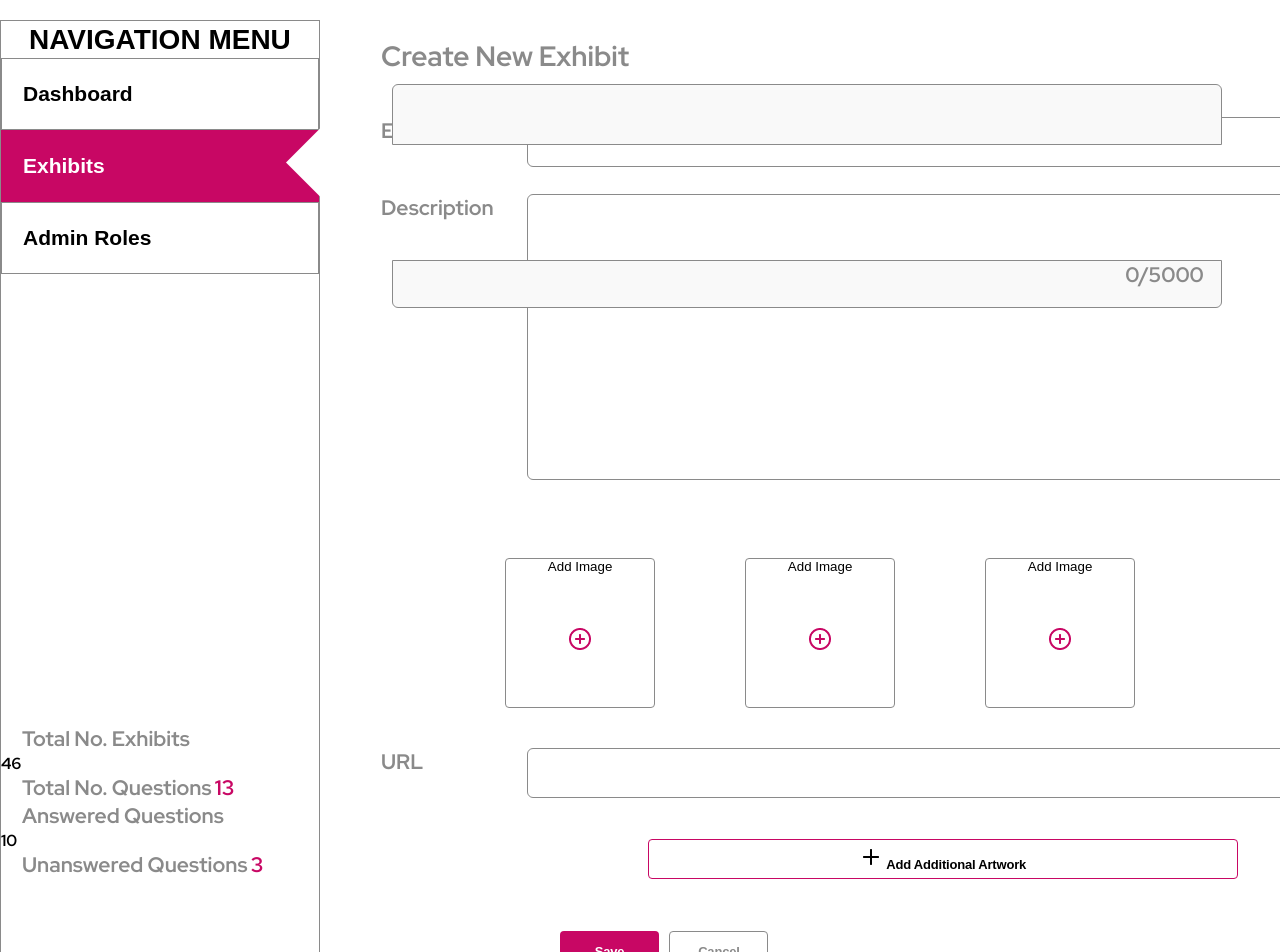
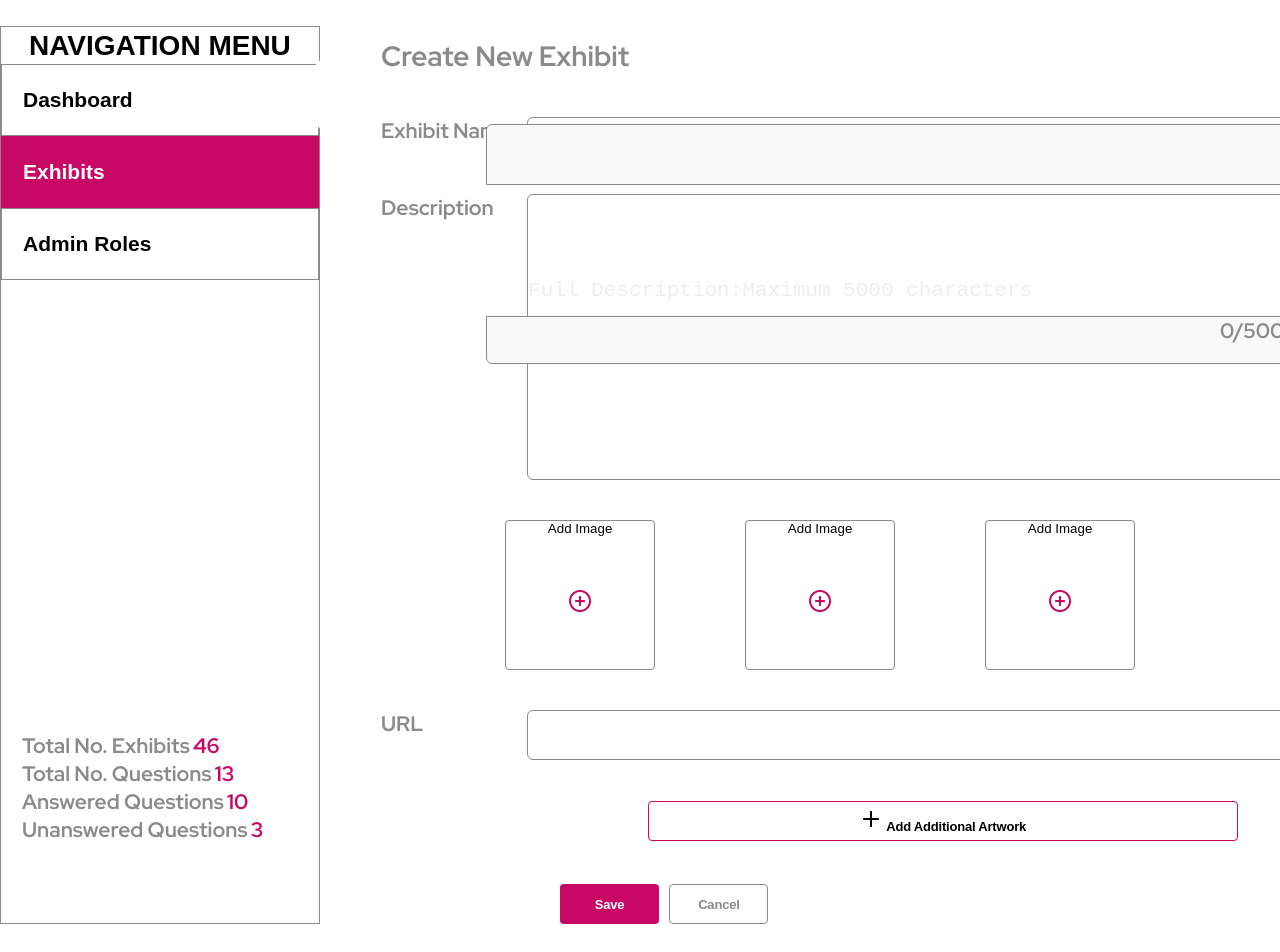
Before and after one commit to reskillamericans/MuseumExperience-Group2-Python-FE, a React (Create React App) app: page /admin-create in a window 1280 px wide. Shown: the part 100-1052 px from the top of the page. After the commit the page ends 1024 px from the top, so only its background shows below. Built offline with nearby package versions, Linux system fonts and the light colour scheme.

Commit message:
Revised admin-create page

```diff
--- a/src/admin/CreateExhibit/CreateExhibit.js
+++ b/src/admin/CreateExhibit/CreateExhibit.js
@@ -41,11 +41,11 @@ function CreateExhibit() {
           <button className="aside-b2">Exhibits</button>
           <button className="aside-b3">Admin Roles</button>
           <p className="createExhibit_stats">Total No. Exhibits</p>{" "}
-          <p className="number">46</p>
+          <p className="createExhibit_number">46</p>
           <p className="createExhibit_stats">Total No. Questions</p>{" "}
           <p className="createExhibit_number">13</p>
           <p className="createExhibit_stats">Answered Questions</p>{" "}
-          <p className="number">10</p>
+          <p className="createExhibit_number">10</p>
           <p className="createExhibit_stats">Unanswered Questions</p>{" "}
           <p className="createExhibit_number">3</p>
         </div>
@@ -56,6 +56,8 @@ function CreateExhibit() {
               <label className="mainlabel">Exhibit Name</label>
               <input type="text" name="title" className="maininput-1" />
               <br />
+
+              <input type="text" className="empty1"/>
               <label className="mainlabel">Description</label>
               <textarea
                 name="description"
@@ -66,10 +68,8 @@ function CreateExhibit() {
                 className="maininput-3"
               />
             </form>
-            <div className="empty">
-              <p className="emptyp">0/5000</p>
-            </div>
-            <div className="empty1"></div>
+            <div className="empty"><p className="emptyp">0/5000</p></div>
+
           </div>
           <div className="createExhibit_buttoncontainer">
             <button className="button-1">
--- a/src/admin/CreateExhibit/createexhibit.css
+++ b/src/admin/CreateExhibit/createexhibit.css
@@ -77,6 +77,8 @@
 }
 .createExhibit_logo {
   grid-area: logo;
+  margin-left: 7%;
+  margin-top: 4%;
 }
 /******/
 .createExhibit_aside {
@@ -131,7 +133,7 @@
   background: white;
   z-index: 100;
   left: 23.2%;
-  top: 29.5%;
+  top: 21%;
   transform: rotate(45deg);
 }
 .aside-b3 {
@@ -204,8 +206,8 @@ form {
   box-sizing: border-box;
   border-radius: 0px 0px 6px 6px;
   position: absolute;
-  left: 24.48em;
-  top: 22.5em;
+  left: 38%;
+  top: 52%;
 }
 .emptyp {
   font-weight: 500;
@@ -224,8 +226,8 @@ form {
   border-radius: 0px 0px 6px 6px;
   transform: matrix(1, 0, 0, -1, 0, 0);
   position: absolute;
-  top: 11.5em;
-  left: 24.48em;
+  top: 28%;
+  left: 37.95%;
 }
 .maininput-1,
 .maininput-4 {
@@ -251,6 +253,7 @@ form {
   justify-content: space-around;
   margin-bottom: 2.5em;
   margin-left: 140.07px;
+  margin-top: -4%;
 }
 .button-1,
 .button-2,
@@ -316,7 +319,7 @@ form {
   letter-spacing: -0.2px;
   color: #8a8a8a;
 }
-#save,
-#cancel {
-  margin-top: 3.5em;
+#createExhibit_save,
+#createExhibit_cancel {
+  margin-top: -5%;
 }
```
